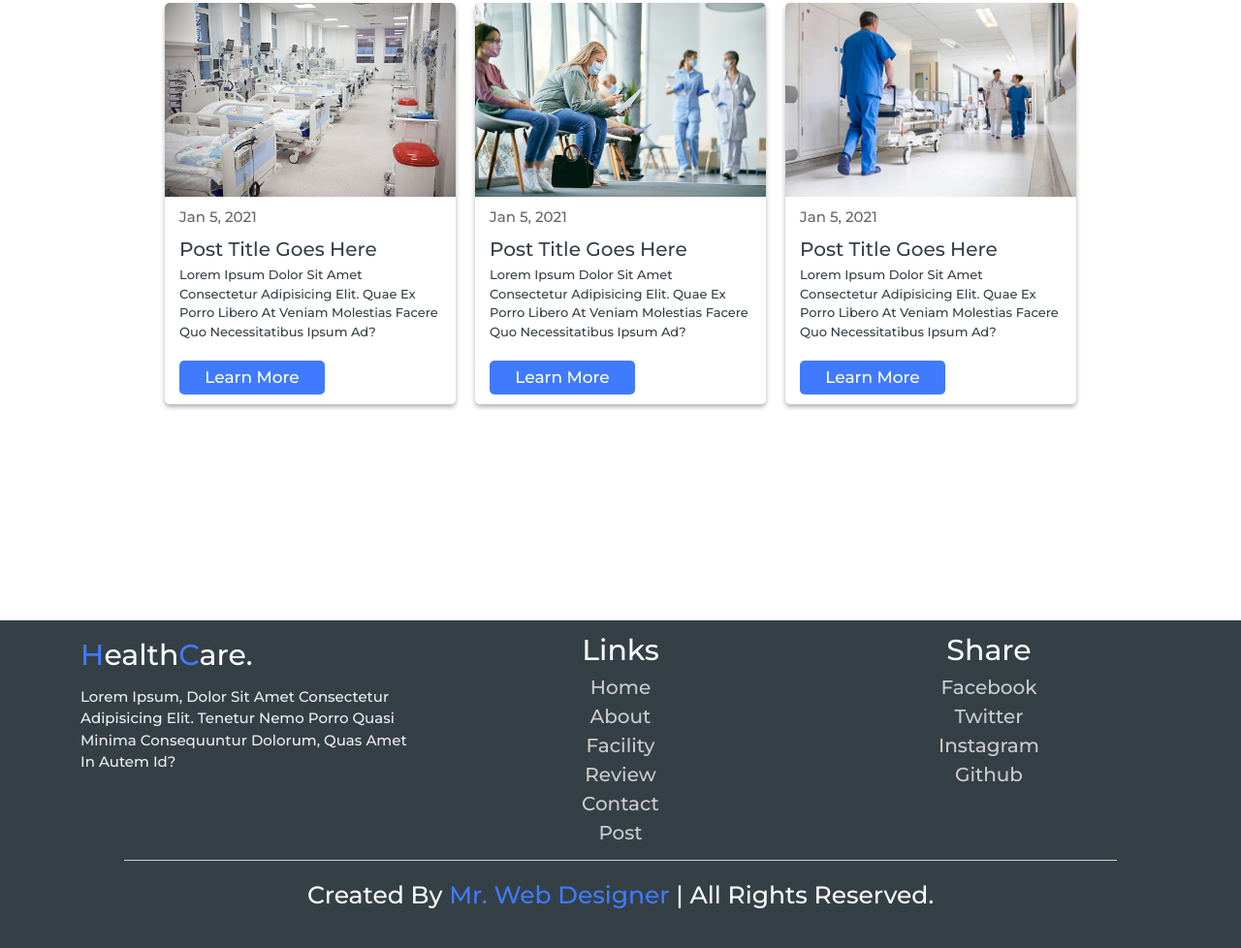
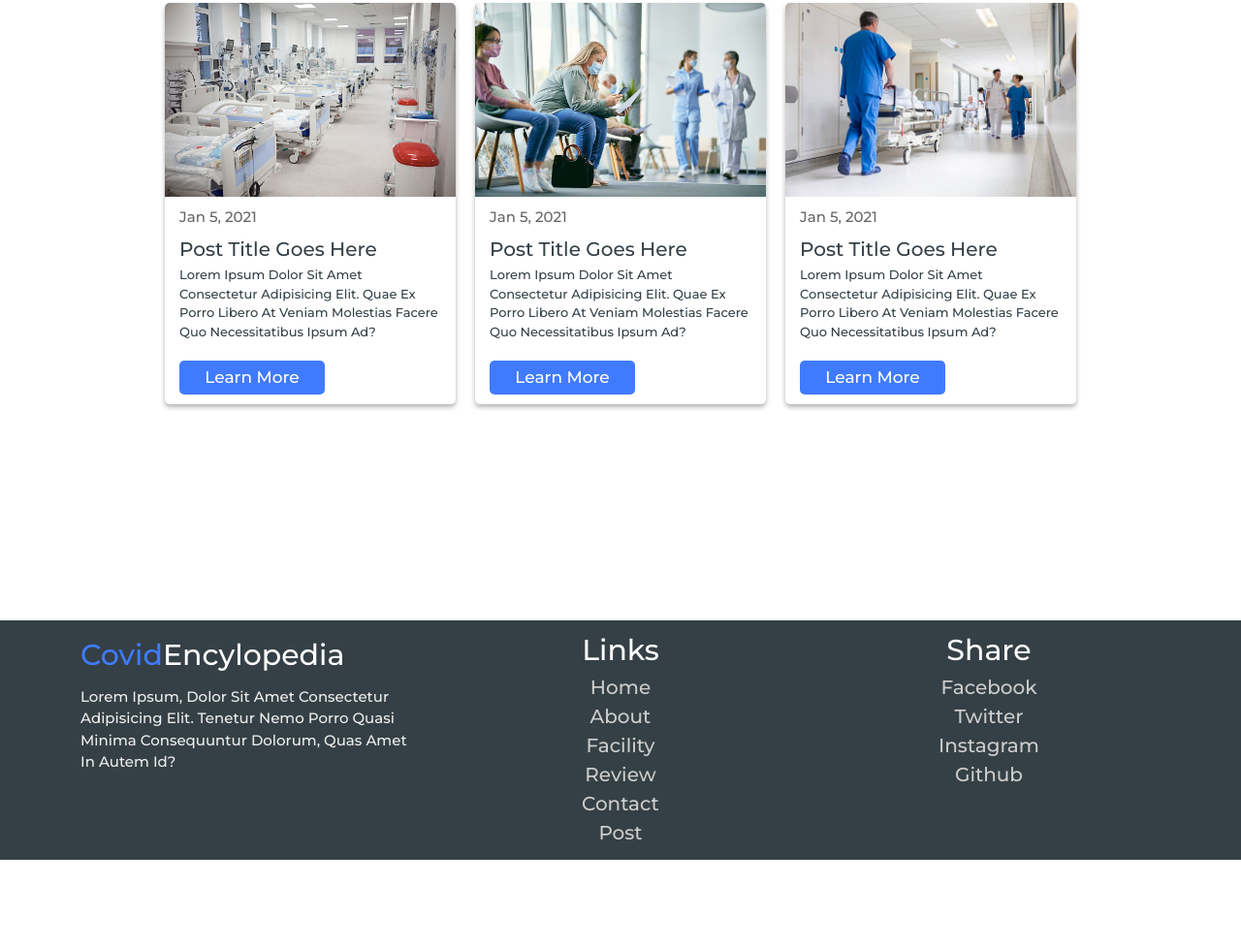
Before and after one commit to Punyaj/Covid-Encyclopedia, a plain HTML site: page hospitaldetails.html in a window 1280 px wide. Shown: the part 3268-4246 px from the top of the page at 97% size. After the commit the page ends 4155 px from the top, so only its background shows below. Drawn offline with nearby package versions, Linux system fonts and the light colour scheme.

Commit message:
Add files via upload

```diff
--- a/hospitaldetails.html
+++ b/hospitaldetails.html
@@ -370,7 +370,7 @@
         <div class="row">
 
             <div class="col-md-4" data-aos="fade-right">
-                <a href="#" class="logo"><span>H</span>ealth<span>C</span>are.</a>
+                <a href="#home" class="logo"><span><bold>Covid</bold></span>Encylopedia</a>
                 <p>Lorem ipsum, dolor sit amet consectetur adipisicing elit. Tenetur nemo porro quasi minima consequuntur dolorum, quas amet in autem id?</p>
             </div>
 
@@ -396,14 +396,10 @@
 
     </div>
 
-    <h1 class="credit text-center mx-auto">created by <span>mr. web designer</span> | all rights reserved.</h1>
 
 </section>
 
 <!-- footer section ends -->
-
-
-
 
 
 
```
Also changed, not shown: coronaupdates.html (+2 -2 lines).
